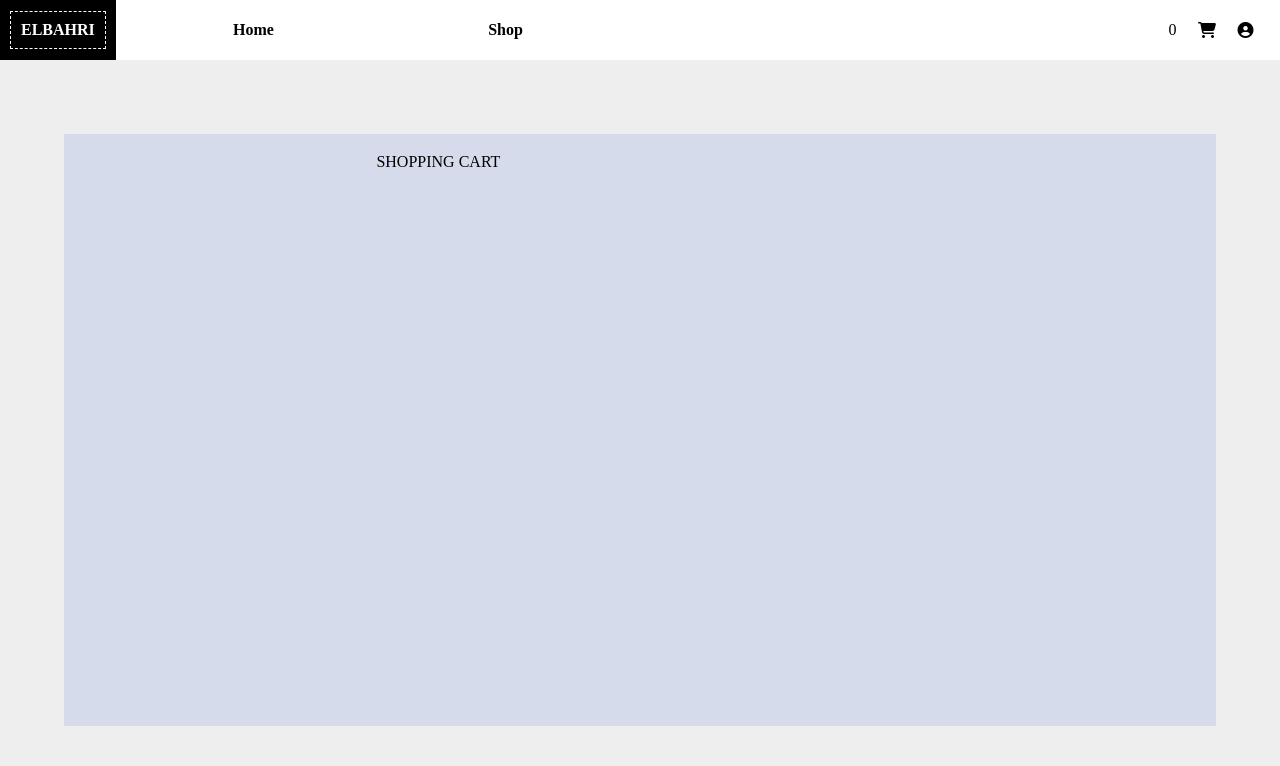
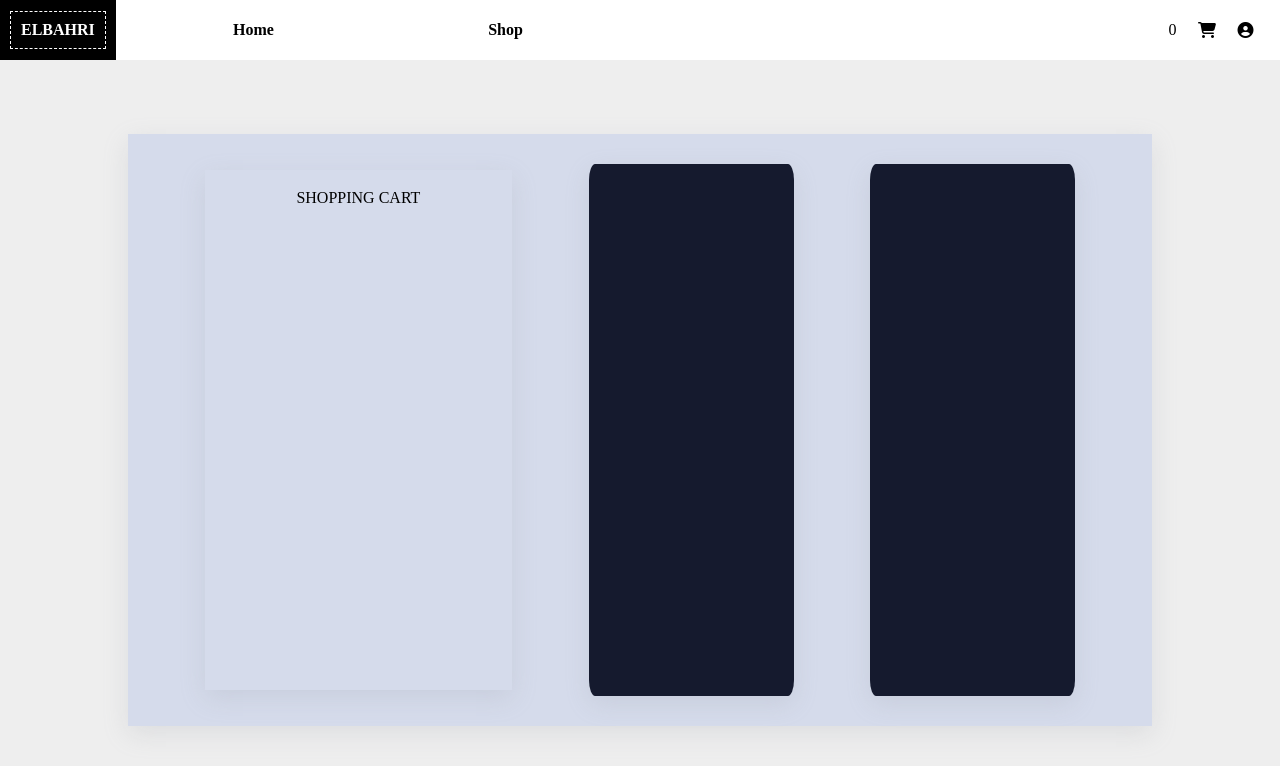
Before and after one commit to krimoelbahri/shopping-cart, a React (Create React App) app: page /shop-cart in a window 1280 px wide. Shown: the top 766 px of the page. Built offline with nearby package versions, Linux system fonts and the light colour scheme.

Commit message:
finished styling

```diff
--- a/src/Style/App.css
+++ b/src/Style/App.css
@@ -73,11 +73,14 @@ h1 {
 }
 #top-products {
 	justify-content: space-evenly;
+	border-radius: 5px;
 	width: 50%;
 	height: 90%;
-	background-color: rgba(255, 255, 255, 0.7);
+	background-color: rgba(255, 255, 255, 0.9);
+	box-shadow: rgba(0, 0, 0, 0.35) 0px 5px 15px;
 }
 .image-slider {
+	box-shadow: rgba(0, 0, 0, 0.24) 0px 3px 8px;
 	height: 60%;
 	width: 60%;
 }
@@ -113,17 +116,18 @@ h3 {
 /*Shop -----------------------------------------------------------------*/
 #shop {
 	background-color: #eee;
-	justify-content: space-between;
+	justify-content: center;
 	width: 100%;
 }
 #sideBar {
 	align-items: flex-start;
-	border-right: 2px solid white;
+	background-color: #d5dbeb;
+	border-right: 2px solid #d5dbeb;
 	height: 100%;
 	width: 25%;
 }
 #mainProducts {
-	width: 70%;
+	width: 90%;
 	flex-wrap: wrap;
 	justify-content: space-around;
 }
@@ -138,6 +142,9 @@ h3 {
 	margin-bottom: 10px;
 	justify-content: space-evenly;
 	background-color: white;
+	border-radius: 5px;
+	box-shadow: rgba(0, 0, 0, 0.19) 0px 10px 20px,
+		rgba(0, 0, 0, 0.23) 0px 6px 6px;
 	width: 40vh;
 	height: 40vh;
 }
@@ -149,7 +156,7 @@ h3 {
 	justify-content: space-between;
 	width: 50%;
 }
-input {
+.quantity-input {
 	text-align: center;
 	width: 40%;
 }
@@ -173,16 +180,20 @@ input {
 #shopCartContainer {
 	background-color: #d5dbeb;
 	justify-content: space-evenly;
-	width: 90%;
+	box-shadow: rgba(149, 157, 165, 0.2) 0px 8px 24px;
+	width: 80%;
 	height: 80%;
 }
+
 #cartItems {
 	justify-content: space-evenly;
-	height: 100%;
+	box-shadow: rgba(149, 157, 165, 0.2) 0px 8px 24px;
+	height: 65vh;
 	width: 30%;
 }
 #cartItemsContainer {
-	justify-content: space-evenly;
+	justify-content: flex-start;
+	text-align: center;
 	overflow-x: hidden;
 	overflow-y: auto;
 	overflow-wrap: break-word;
@@ -192,7 +203,7 @@ input {
 .cart-product-container {
 	justify-content: space-evenly;
 	height: 20%;
-	width: 100%;
+	width: 90%;
 	padding-bottom: 10px;
 	border-bottom: 2px solid #eee;
 }
@@ -200,7 +211,73 @@ input {
 	width: 30%;
 	height: 100%;
 }
-
+#address {
+	background-color: #151a2e;
+	box-shadow: rgba(149, 157, 165, 0.2) 0px 8px 24px;
+	color: white;
+	border-radius: 3%;
+	height: 90%;
+	width: 20%;
+}
+#creditCard {
+	background-color: #151a2e;
+	box-shadow: rgba(149, 157, 165, 0.2) 0px 8px 24px;
+	color: white;
+	border-radius: 3%;
+	height: 90%;
+	width: 20%;
+}
+#addressContainer {
+	justify-content: space-evenly;
+	width: 100%;
+	height: 90%;
+}
+.form-div {
+	width: 100%;
+}
+.sub-form-div flex-c {
+	width: 45%;
+}
+.card-image-div {
+	text-align: center;
+	font-size: xxx-large;
+	width: 90%;
+}
+.address-input {
+	border: none;
+	width: 90%;
+	background-color: transparent;
+	border-bottom: 1px solid #eee;
+}
+#checkOutButton {
+	width: 90%;
+	background-color: #172ccd;
+	color: white;
+	border-radius: 5px;
+	padding: 10px;
+}
+label {
+	font-size: small;
+	align-self: flex-start;
+	margin-left: 5%;
+	color: #bdc1cd;
+}
+/* Items ----------------------------------------------------*/
+#items {
+	background-color: #eee;
+	justify-content: center;
+	width: 100%;
+	height: 100%;
+}
+#itemsTitle {
+	margin: 100px auto;
+	width: 50%;
+	text-align: center;
+	color: black;
+	border: 3px dashed #000;
+	font-weight: bolder;
+	font-size: xxx-large;
+}
 /*standard ------------------------------------------------------------*/
 .flex-r {
 	display: flex;
@@ -230,6 +307,7 @@ input {
 .s-between {
 	justify-content: space-between;
 }
+/*reseting number input----------------------------------------------------------*/
 /* Chrome, Safari, Edge, Opera */
 input::-webkit-outer-spin-button,
 input::-webkit-inner-spin-button {
```
